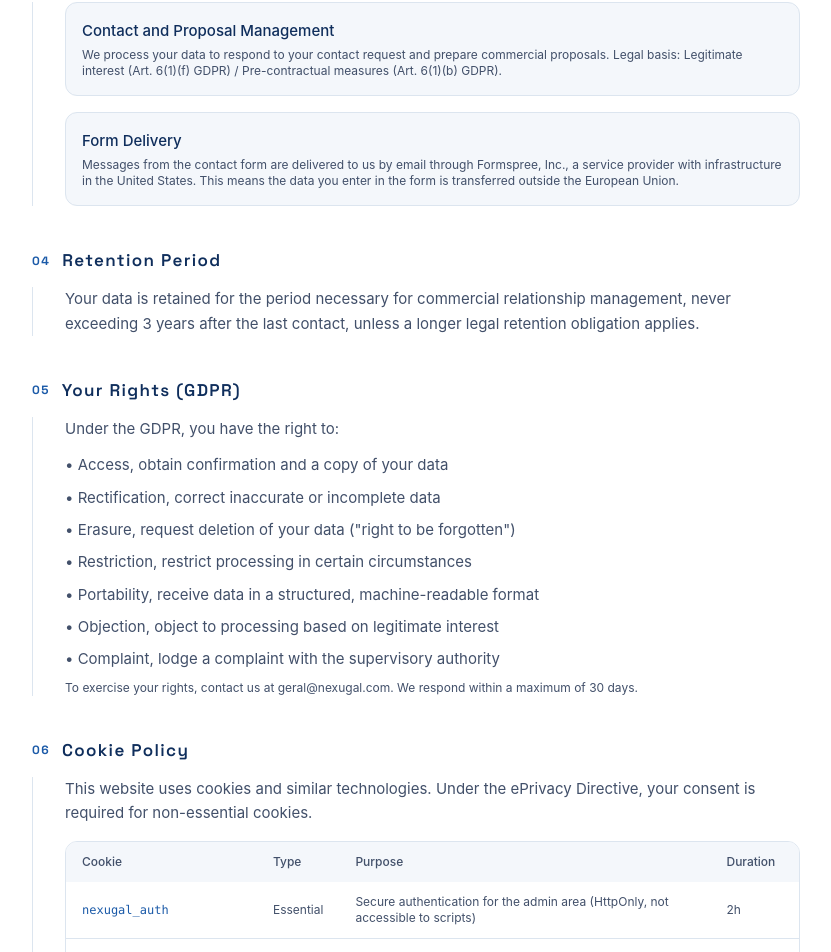
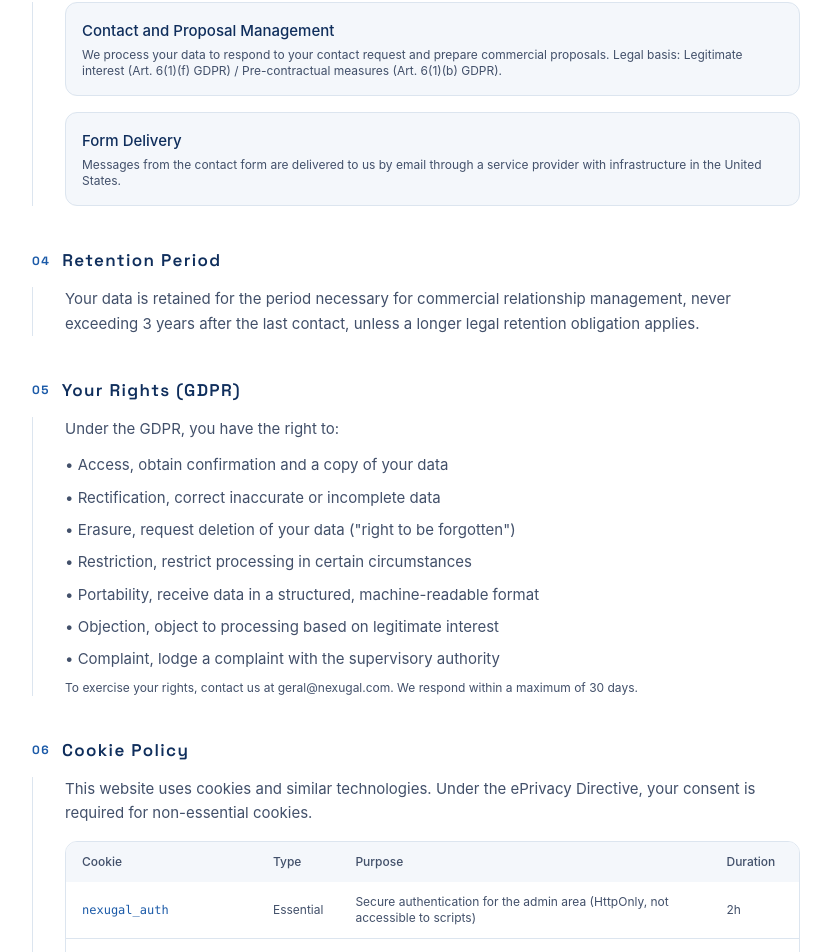
Before and after one commit to henriquesbruzzi/landing-page-automatizar-empresas, a React (Create React App) app in the folder frontend/: page /us/privacy in a window 1280 px wide. Shown: the part 907-1859 px from the top of the page, without its empty margins (224-1055 px from the left). Built offline with nearby package versions, Linux system fonts and the light colour scheme; no server answers; a web font is replaced by a local one.

Commit message:
docs(privacidade): texto mais curto sobre o prestador de servicos
Co-Authored-By: Claude Opus 5.5 <noreply@anthropic.com>

```diff
--- a/frontend/src/pages/PrivacyPolicyPage.js
+++ b/frontend/src/pages/PrivacyPolicyPage.js
@@ -118,8 +118,8 @@ function PrivacyPolicyPage() {
                 <p className="text-azul-profundo font-medium mb-1">{pt ? 'Envio do Formulário' : 'Form Delivery'}</p>
                 <p className="text-texto text-xs">
                   {pt
-                    ? 'As mensagens do formulário de contacto são-nos entregues por e-mail através da Formspree, Inc., um prestador de serviços com infraestrutura nos Estados Unidos. Isto implica a transferência dos dados que preencher no formulário para fora da União Europeia.'
-                    : 'Messages from the contact form are delivered to us by email through Formspree, Inc., a service provider with infrastructure in the United States. This means the data you enter in the form is transferred outside the European Union.'}
+                    ? 'As mensagens do formulário de contacto são-nos entregues por e-mail através de um prestador de serviços com infraestrutura nos Estados Unidos.'
+                    : 'Messages from the contact form are delivered to us by email through a service provider with infrastructure in the United States.'}
                 </p>
               </div>
             </div>
```
